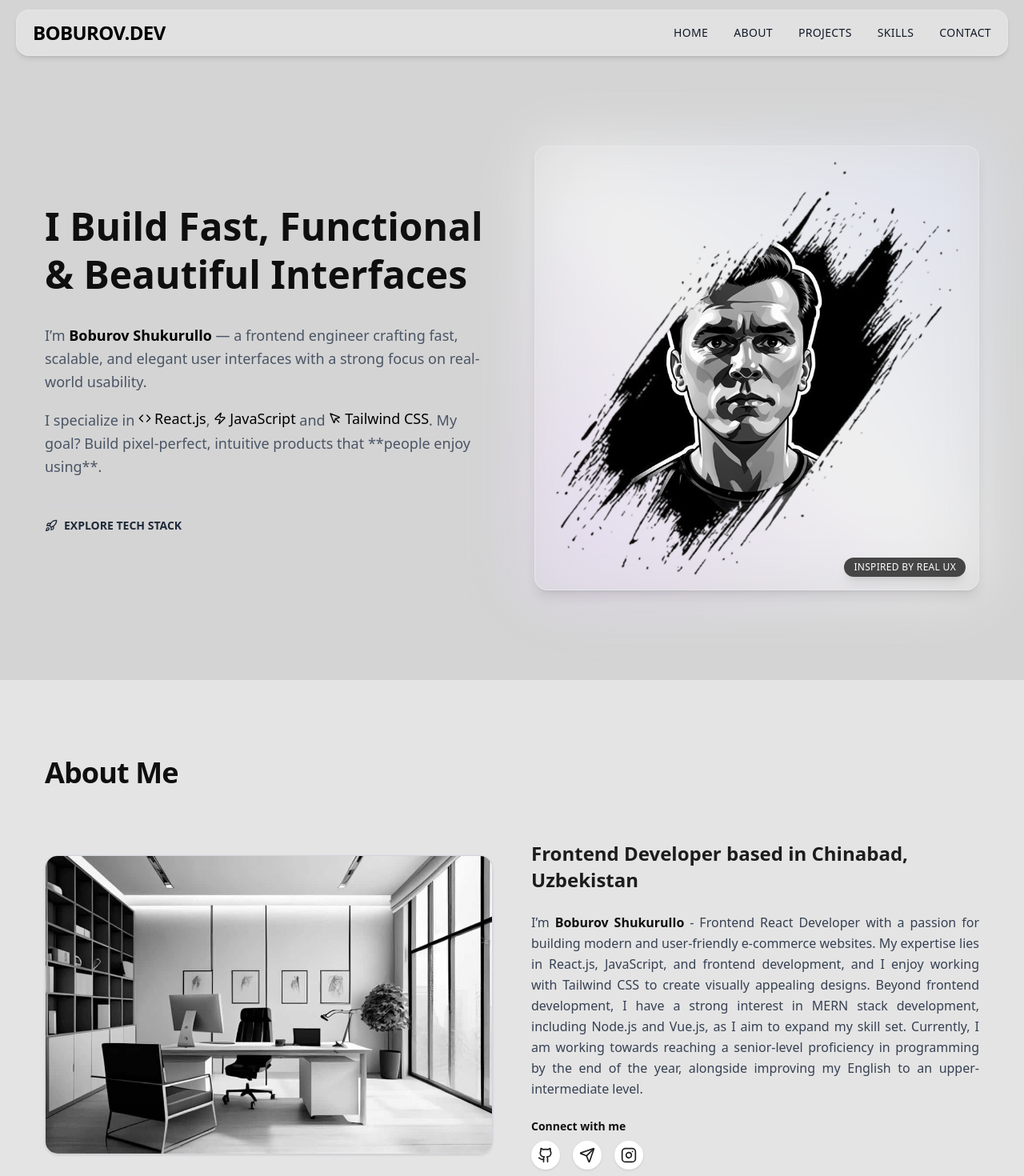
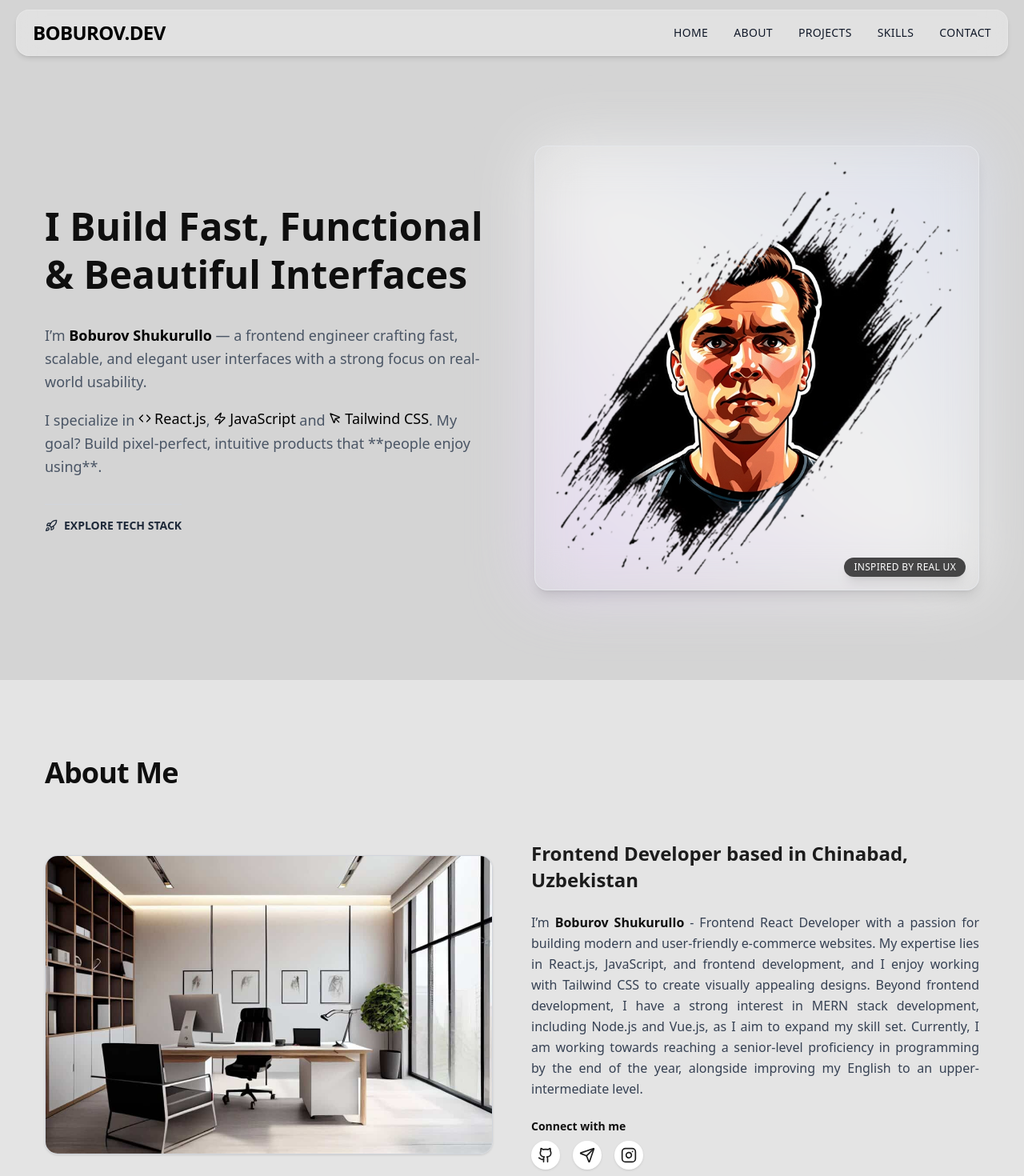
Before and after one commit to boburov/BOBUROVDEV, a Next.js app: page / in a window 1280 px wide. Shown: the top 1470 px of the page at 80% size. Built offline with nearby package versions, Linux system fonts and the light colour scheme.

Commit message:
grayscle put out

```diff
--- a/app/components/About.tsx
+++ b/app/components/About.tsx
@@ -31,7 +31,7 @@ const About = () => {
             <Image
               src={aboutImg}
               alt="Office work"
-              className="object-cover w-full h-full grayscale hover:grayscale-0 transition duration-700 ease-in-out"
+              className="object-cover w-full h-full transition duration-700 ease-in-out"
             />
           </div>
 
--- a/app/components/Projects.tsx
+++ b/app/components/Projects.tsx
@@ -39,7 +39,7 @@ const Projects = () => {
                   <Image
                     src={project.img}
                     alt={project.projectName}
-                    className="w-full h-80 object-cover grayscale hover:grayscale-0 transition duration-500"
+                    className="w-full h-80 object-cover transition duration-500"
                   />
                 </div>
               </div>
--- a/app/page.tsx
+++ b/app/page.tsx
@@ -86,7 +86,7 @@ const Home = () => {
             <Image
               src={ink}
               alt="Ink Texture"
-              className="w-full h-auto object-cover grayscale hover:grayscale-0 transition duration-700 ease-in-out"
+              className="w-full h-auto object-cover transition duration-700 ease-in-out"
             />
 
             <div className="absolute bottom-4 right-4 bg-black/70 text-white text-xs px-3 py-1 rounded-full shadow-lg tracking-wide uppercase">
```
